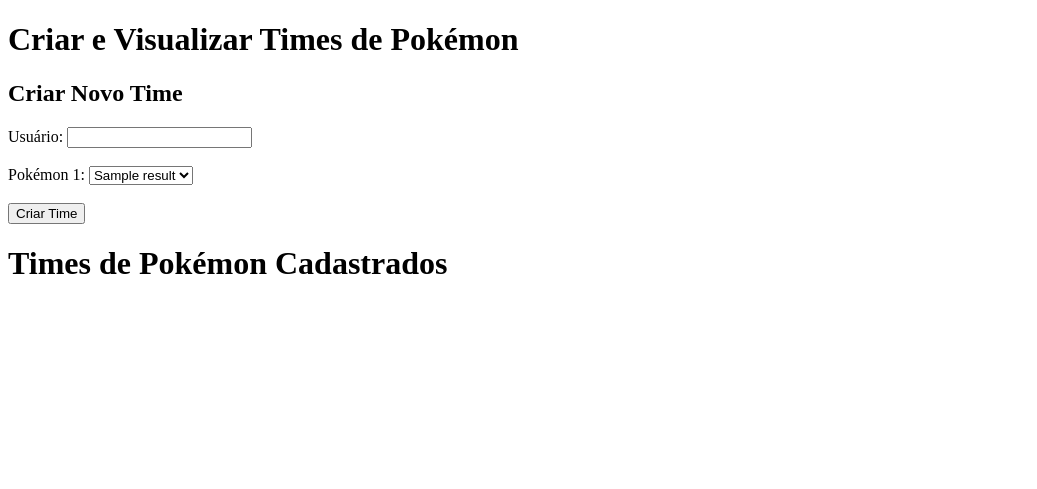
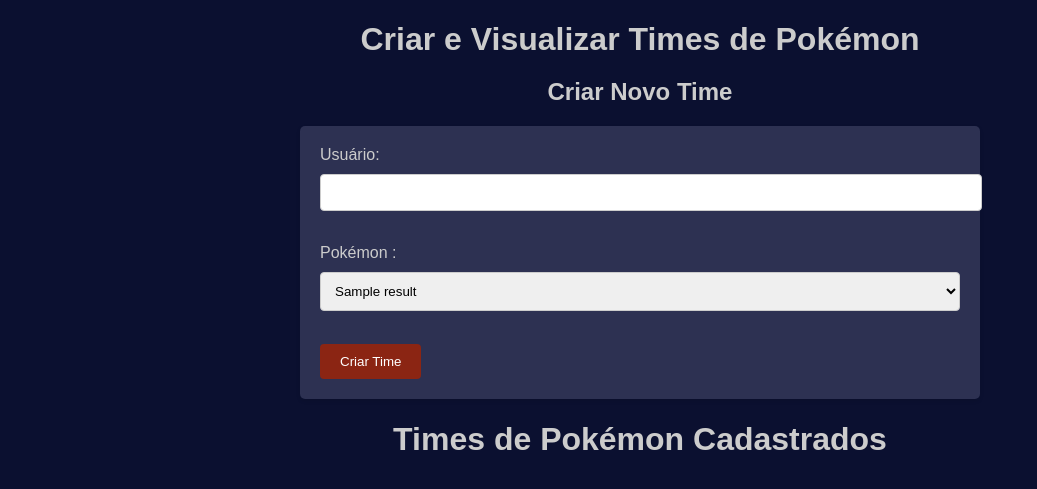
Before and after one commit to ellen-ls/API-python, a Flask app: page / in a window 1280 px wide. Shown: the top 489 px of the page, without its empty margins (0-1037 px from the left). Run offline with Flask 3, Linux system fonts and the light colour scheme; a database or web service that is not in the repository returns one stand-in record (values such as "Sample title"); data that the repository does not hold is empty.

Commit message:
css feito

```diff
--- a/main.py
+++ b/main.py
@@ -101,5 +101,7 @@
 
     return render_template('index.html', teams=teams,pokemon_list=pokemon_list)
 
+
+
 if __name__ == '__main__':
     app.run(debug=True)
--- /dev/null
+++ b/static/styles.css
@@ -0,0 +1,85 @@
+body {
+    font-family: Arial, sans-serif;
+    margin: 0;
+    padding: 0;
+    background-color: #0b1030;
+    color: #cccccc;
+}
+
+.container {
+    width: 80%;
+    margin: auto;
+}
+
+h1, h2 {
+    text-align: center;
+    margin-bottom: 20px;
+}
+
+
+form {
+
+    width: 50%;
+    margin: auto;
+    padding: 20px;
+    background-color: #767b9c50;
+    border-radius: 5px;
+    box-shadow: 0 2px 4px rgba(0, 0, 0, 0.1);
+}
+
+label {
+
+    display: block;
+    margin-bottom: 10px;
+}
+
+input[type="text"],
+select {
+    width: 100%;
+    padding: 10px;
+    margin-bottom: 15px;
+    border: 1px solid #ccc;
+    border-radius: 4px;
+}
+
+button {
+
+    background-color: #8b2513;
+    color: white;
+    padding: 10px 20px;
+    border: none;
+    border-radius: 4px;
+    cursor: pointer;
+}
+
+button:hover {
+    background-color: #531409;
+}
+
+ul {
+    width: 100%;
+    display: flex;
+    justify-content: center;
+    align-items: center;
+    text-align: center;
+    list-style-type: none;
+    padding: 0;
+
+
+}
+
+li {
+    margin-bottom: 20px;
+    background-color: #8b2513;
+    border-radius: 5px;
+    padding: 10px;
+
+}
+
+li h2 {
+    margin-top: 0;
+}
+
+li p {
+    margin: 5px 0;
+}
--- a/templates/index.html
+++ b/templates/index.html
@@ -4,6 +4,7 @@
     <meta charset="UTF-8">
     <meta name="viewport" content="width=device-width, initial-scale=1.0">
     <title>Times de Pokémon Cadastrados</title>
+    <link rel="stylesheet" type="text/css" href="{{ url_for('static', filename='styles.css') }}">
 </head>
 <body>
     <h1>Criar e Visualizar Times de Pokémon</h1>
@@ -14,8 +15,8 @@
         <label for="user">Usuário:</label>
         <input type="text" id="user" name="user" required><br><br>
 
-        <label for="pokemon1">Pokémon 1:</label>
-        <select id="pokemon1" name="team[]" required>
+        <label for="pokemon">Pokémon :</label>
+        <select id="pokemon" name="team[]" required>
             {% for pokemon in pokemon_list %}
             <option value="{{ pokemon }}">{{ pokemon }}</option>
             {% endfor %}
```
Also changed, not shown: favicon.ico (added).
